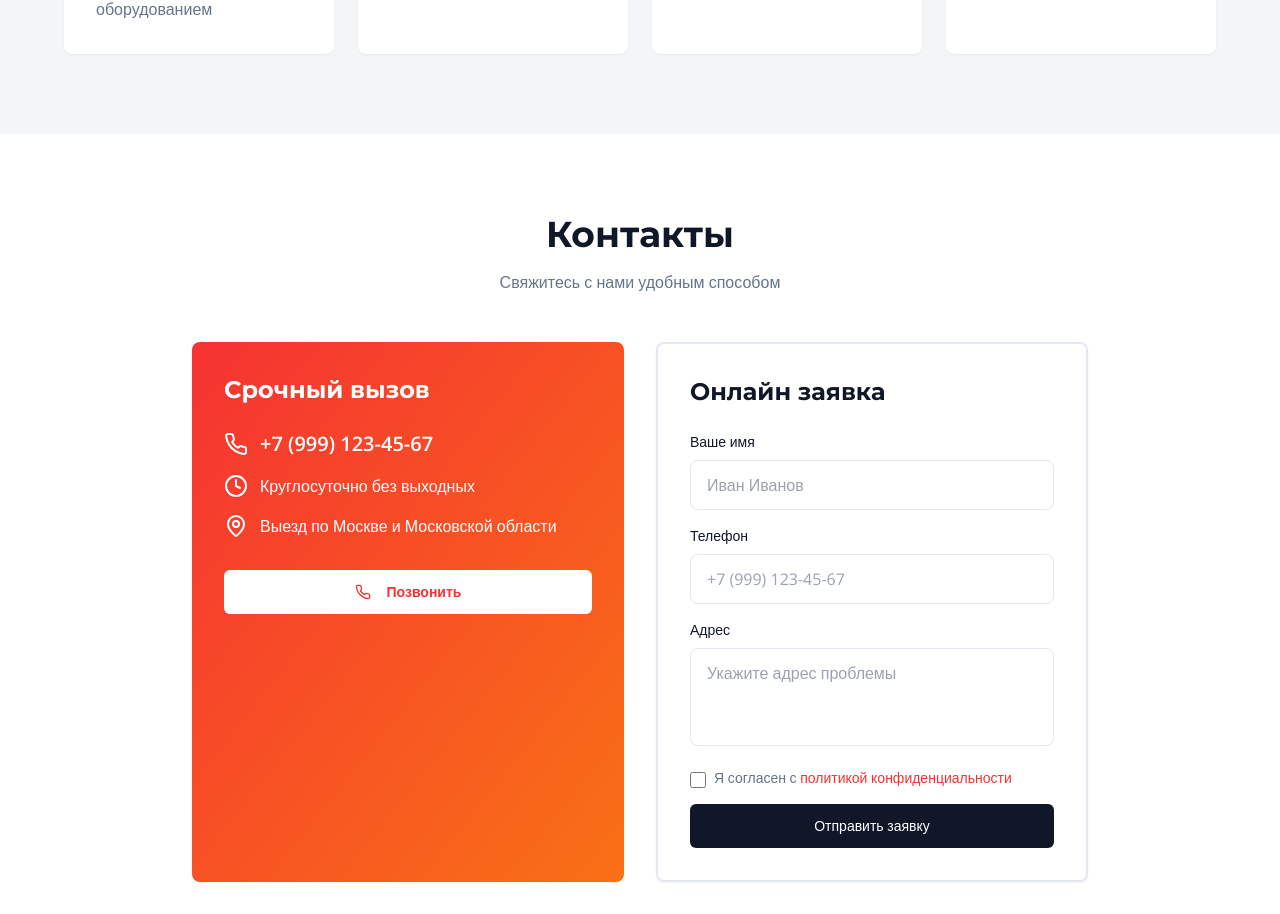
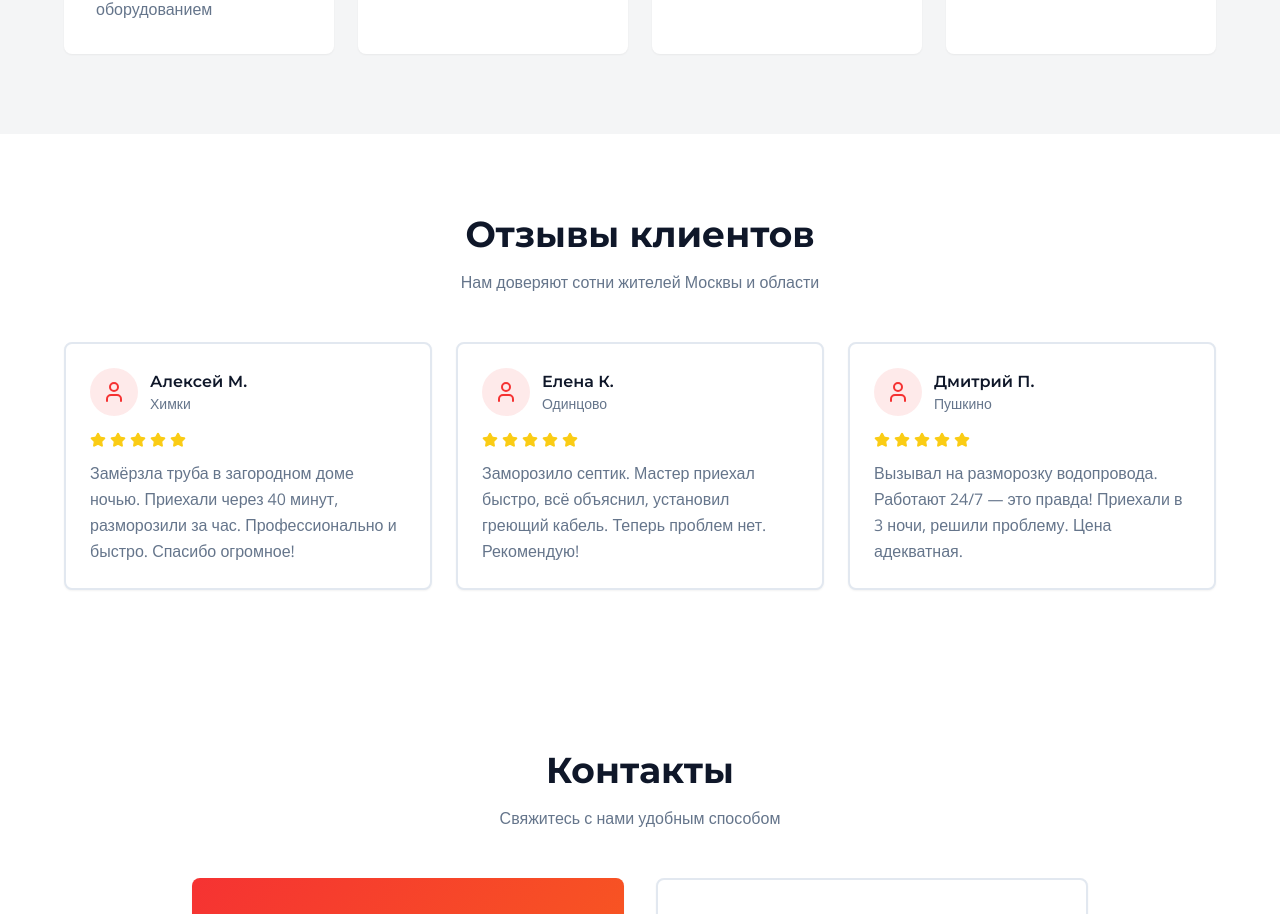
Before and after one commit to pr-poehali-dev/pipe-thawing-website, a React (Vite) app: page / in a window 1280 px wide. Shown: the part 1397-2311 px from the top of the page. Built offline with nearby package versions, Linux system fonts and the light colour scheme.

Commit message:
Добавить функционал да

```diff
--- a/src/pages/Index.tsx
+++ b/src/pages/Index.tsx
@@ -114,6 +114,88 @@ const Index = () => {
               <h3 className="font-heading font-bold text-xl mb-3 text-secondary">Гарантия</h3>
               <p className="text-muted-foreground leading-relaxed">
                 Гарантия на выполненные работы. Безопасные методы без повреждения труб
+              </p>
+            </Card>
+          </div>
+        </div>
+      </section>
+
+      <section className="py-20 bg-white">
+        <div className="container mx-auto px-4">
+          <h2 className="font-heading font-bold text-4xl text-center mb-4 text-secondary">
+            Отзывы клиентов
+          </h2>
+          <p className="text-center text-muted-foreground mb-12 max-w-2xl mx-auto">
+            Нам доверяют сотни жителей Москвы и области
+          </p>
+
+          <div className="grid md:grid-cols-3 gap-6 max-w-6xl mx-auto">
+            <Card className="p-6 bg-white border-2 hover:shadow-lg transition-shadow">
+              <div className="flex items-center gap-3 mb-4">
+                <div className="w-12 h-12 rounded-full bg-primary/10 flex items-center justify-center">
+                  <Icon name="User" className="text-primary" size={24} />
+                </div>
+                <div>
+                  <h4 className="font-semibold text-secondary">Алексей М.</h4>
+                  <p className="text-sm text-muted-foreground">Химки</p>
+                </div>
+              </div>
+              <div className="flex gap-1 mb-3">
+                <Icon name="Star" className="text-yellow-400 fill-yellow-400" size={16} />
+                <Icon name="Star" className="text-yellow-400 fill-yellow-400" size={16} />
+                <Icon name="Star" className="text-yellow-400 fill-yellow-400" size={16} />
+                <Icon name="Star" className="text-yellow-400 fill-yellow-400" size={16} />
+                <Icon name="Star" className="text-yellow-400 fill-yellow-400" size={16} />
+              </div>
+              <p className="text-muted-foreground leading-relaxed">
+                Замёрзла труба в загородном доме ночью. Приехали через 40 минут, разморозили за час.
+                Профессионально и быстро. Спасибо огромное!
+              </p>
+            </Card>
+
+            <Card className="p-6 bg-white border-2 hover:shadow-lg transition-shadow">
+              <div className="flex items-center gap-3 mb-4">
+                <div className="w-12 h-12 rounded-full bg-primary/10 flex items-center justify-center">
+                  <Icon name="User" className="text-primary" size={24} />
+                </div>
+                <div>
+                  <h4 className="font-semibold text-secondary">Елена К.</h4>
+                  <p className="text-sm text-muted-foreground">Одинцово</p>
+                </div>
+              </div>
+              <div className="flex gap-1 mb-3">
+                <Icon name="Star" className="text-yellow-400 fill-yellow-400" size={16} />
+                <Icon name="Star" className="text-yellow-400 fill-yellow-400" size={16} />
+                <Icon name="Star" className="text-yellow-400 fill-yellow-400" size={16} />
+                <Icon name="Star" className="text-yellow-400 fill-yellow-400" size={16} />
+                <Icon name="Star" className="text-yellow-400 fill-yellow-400" size={16} />
+              </div>
+              <p className="text-muted-foreground leading-relaxed">
+                Заморозило септик. Мастер приехал быстро, всё объяснил, установил греющий кабель.
+                Теперь проблем нет. Рекомендую!
+              </p>
+            </Card>
+
+            <Card className="p-6 bg-white border-2 hover:shadow-lg transition-shadow">
+              <div className="flex items-center gap-3 mb-4">
+                <div className="w-12 h-12 rounded-full bg-primary/10 flex items-center justify-center">
+                  <Icon name="User" className="text-primary" size={24} />
+                </div>
+                <div>
+                  <h4 className="font-semibold text-secondary">Дмитрий П.</h4>
+                  <p className="text-sm text-muted-foreground">Пушкино</p>
+                </div>
+              </div>
+              <div className="flex gap-1 mb-3">
+                <Icon name="Star" className="text-yellow-400 fill-yellow-400" size={16} />
+                <Icon name="Star" className="text-yellow-400 fill-yellow-400" size={16} />
+                <Icon name="Star" className="text-yellow-400 fill-yellow-400" size={16} />
+                <Icon name="Star" className="text-yellow-400 fill-yellow-400" size={16} />
+                <Icon name="Star" className="text-yellow-400 fill-yellow-400" size={16} />
+              </div>
+              <p className="text-muted-foreground leading-relaxed">
+                Вызывал на разморозку водопровода. Работают 24/7 — это правда! Приехали в 3 ночи,
+                решили проблему. Цена адекватная.
               </p>
             </Card>
           </div>
```
